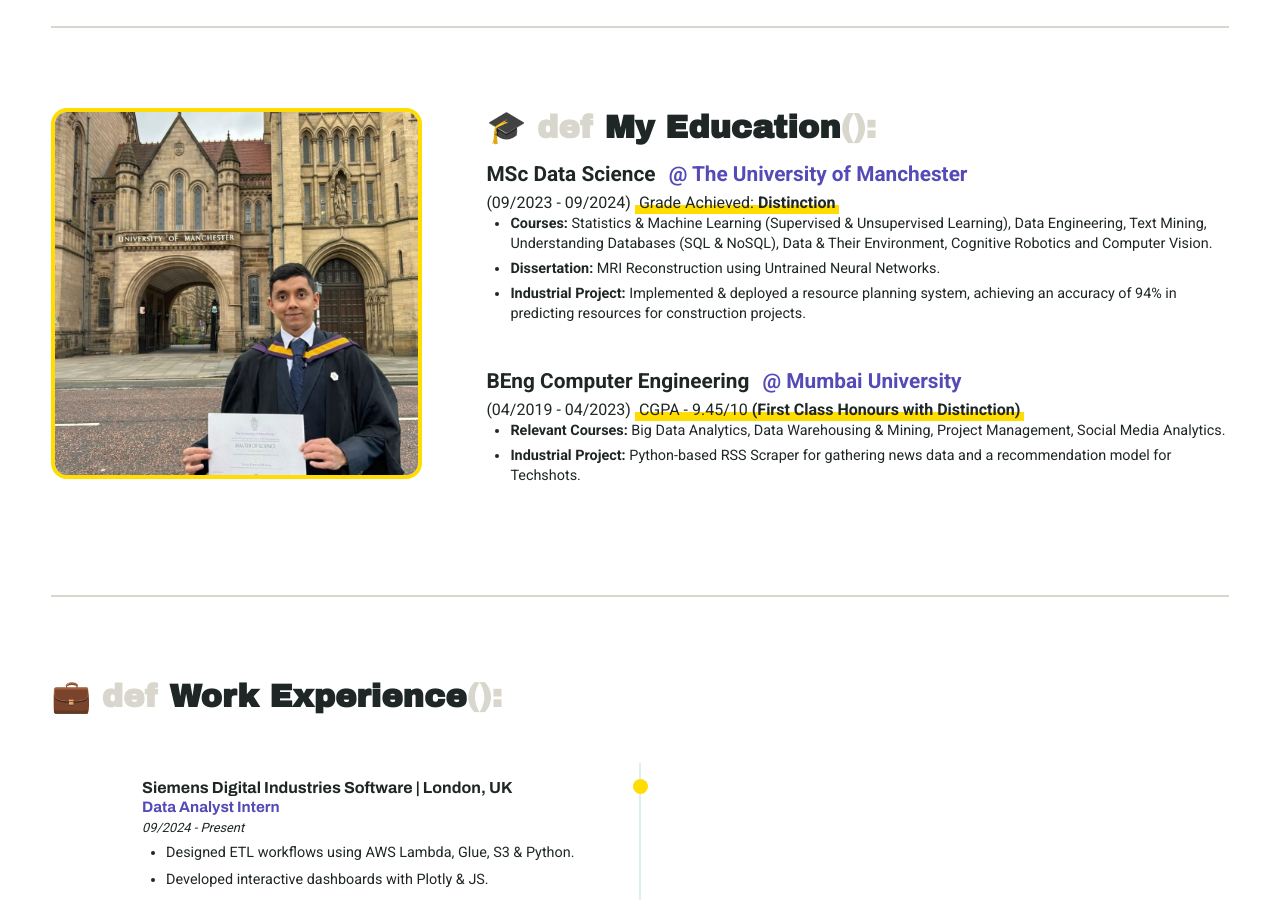
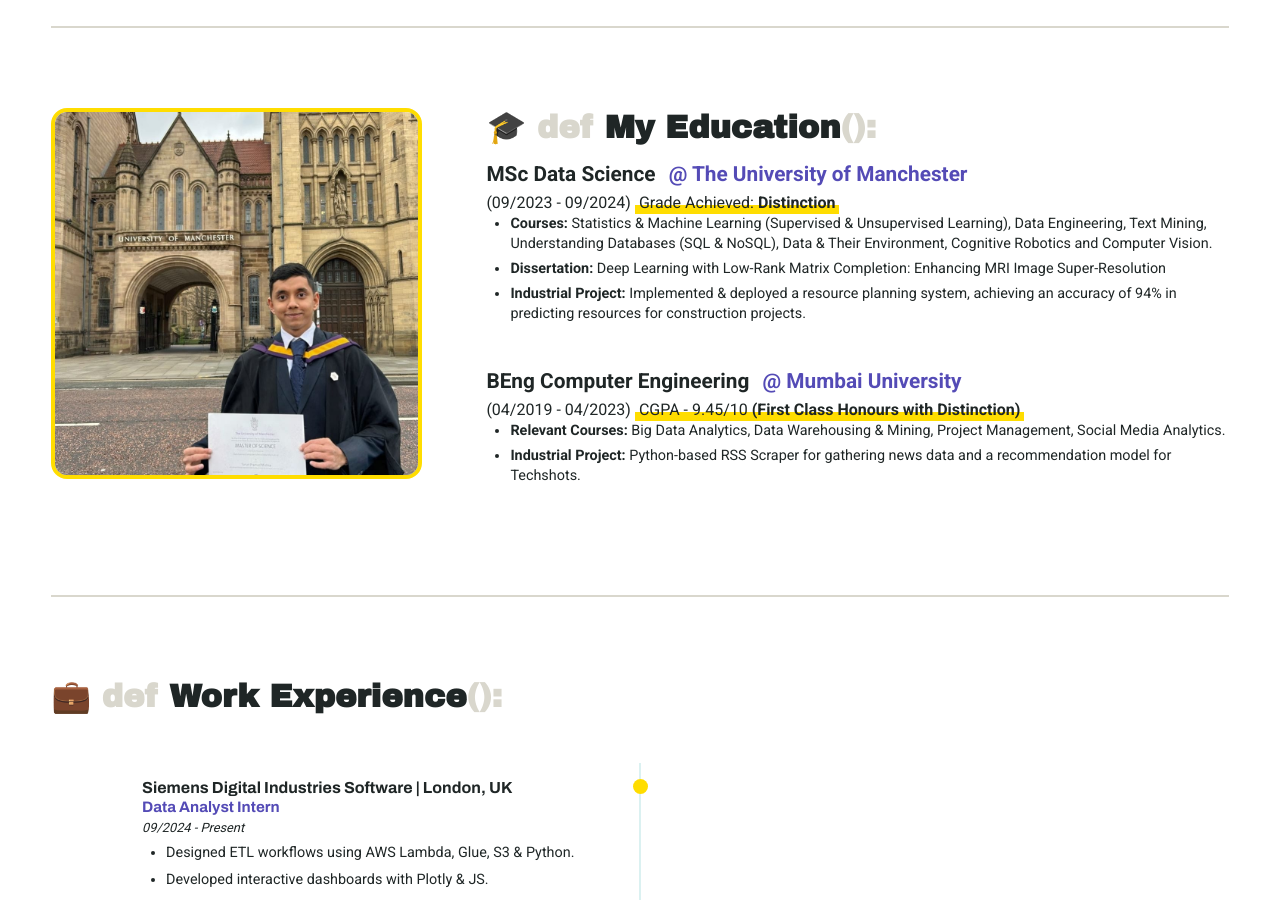
Before and after one commit to tarundirector/tarunmishra.github.io, a Jekyll site: the page index.html, which Jekyll copies as it is, in a window 1280 px wide and 900 px high, scrolled down 2016 px. Built offline with Jekyll 4.4.1, drawn with Linux system fonts in a browser that asks for light colours; some of the changed text lies outside the part shown.

Commit message:
Update index.html

```diff
--- a/index.html
+++ b/index.html
@@ -1235,7 +1235,7 @@
             <div class="edu-details">
               <ul>
                 <li><strong>Courses:</strong> Statistics & Machine Learning (Supervised & Unsupervised Learning), Data Engineering, Text Mining, Understanding Databases (SQL & NoSQL), Data & Their Environment, Cognitive Robotics and Computer Vision.</li>
-                <li><strong>Dissertation:</strong> MRI Reconstruction using Untrained Neural Networks.</li>
+                <li><strong>Dissertation:</strong> Deep Learning with Low-Rank Matrix Completion: Enhancing MRI Image Super-Resolution</li>
                 <li><strong>Industrial Project:</strong> Implemented & deployed a resource planning system, achieving an accuracy of 94% in predicting resources for construction projects.</li>
               </ul>
             </div>
@@ -1475,7 +1475,7 @@
       </h2>
       <div class="entries">
         <p>
-          Beyond data science, I have a deep passion for filmmaking, graphic design, video editing, and cinematography. Whether freelancing or as a hobby, I create content that tells stories and inspires. I actively produce and share creative work on my YouTube channels, <a href="https://www.youtube.com/@TarunMotionsFilms" target="_blank">TarunMotionsFilms</a> and <a href="https://www.youtube.com/@MishrajiSmile" target="_blank">MishrajiSmile</a>, showcasing my skills in **video editing, cinematography, and storytelling**.
+          Beyond data science, I have a deep passion for filmmaking, graphic design, video editing, and cinematography. Whether freelancing or as a hobby, I create content that tells stories and inspires. I actively produce and share creative work on my YouTube channels, <a href="https://www.youtube.com/@TarunMotionsFilms" target="_blank">TarunMotionsFilms</a> and <a href="https://www.youtube.com/@MishrajiSmile" target="_blank">MishrajiSmile</a>, showcasing my skills in <strong>video editing, cinematography, and storytelling</strong>.
         </p>
         <ul>
           <li>
```
